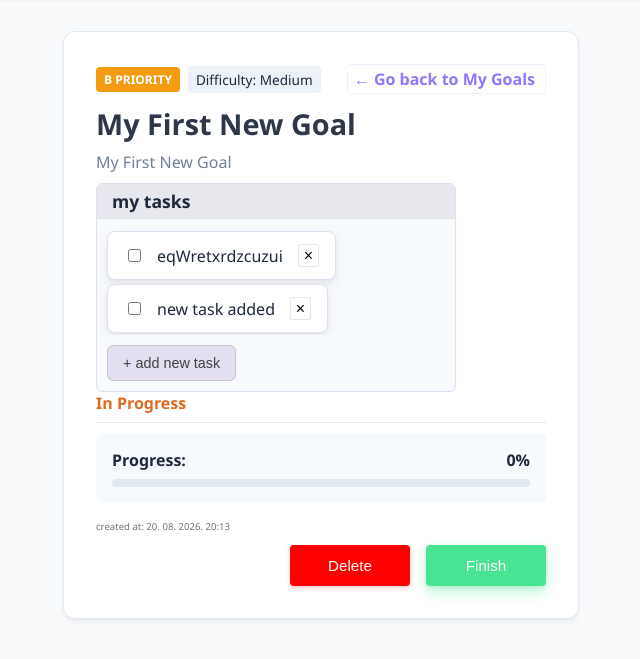
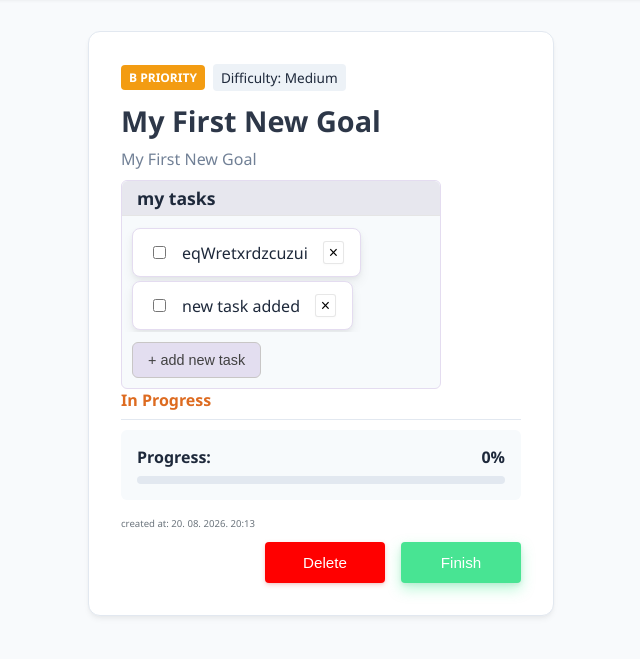
Before and after one commit to ian-developer/flask-focus-app, a Flask app: page /goals/1 in a window 1280 px wide. Shown: the part 65-724 px from the top of the page, without its empty margins (319-959 px from the left). Run offline with Flask 3, Linux system fonts and the light colour scheme.

Commit message:
daily entry

```diff
--- a/app/static/style.css
+++ b/app/static/style.css
@@ -213,7 +213,7 @@ body {
 
 
 #goal_card {
-    min-width: 450px;
+    min-width: 400px;
     width: 100%;
     overflow: hidden;
     background: var(--card-bg);
@@ -311,17 +311,18 @@ input:focus, select:focus, textarea:focus {
 
 .go-back-link {
     user-select: none;
-    background-color: var(--card-bg);
+    background-color: transparent;
     border: 1px solid rgb(242, 239, 255);
     border-radius: 4px;
     transition: 0.2s ease;
 }
 
-.go-back-link:hover {
-    background-color: rgb(248, 246, 255);
-    transform: translateX(-2px);
-    border: 1px solid var(--primary);
-    box-shadow: 0 4px 6px -1px rgba(0, 0, 0, 0.05), 0 2px 4px -1px rgba(0, 0, 0, 0.03);
+.go-back-link a {
+    color: var(--primary);
+}
+
+.go-back-link a:hover {
+    color: var(--primary-hover);
 }
 
 .task-management-box {
--- a/app/templates/goals.html
+++ b/app/templates/goals.html
@@ -4,7 +4,7 @@
 
 {% block content %}
 
-<div class="container goal-container">
+<div class="goal-container">
 
     <!-- ADD NEW GOAL FORM -->
     <div id="form_container" class="hidden">
--- a/app/templates/view_goal.html
+++ b/app/templates/view_goal.html
@@ -5,20 +5,25 @@
 
 <div class="container">
 
-    <!-- Kartica pojedinačnog cilja -->
+    <!-- Kartica pojedinačnog cilja
+     <div style="margin-bottom: 20px;">
+        <span style="display: inline; border-radius: 3px; padding: 3px; justify-content: flex-start;" class="go-back-link">
+                <a href="{{ url_for('main.show_goals') }}"
+                    style="text-decoration: none; font-weight: 600; font-size: 1rem; padding-left: 3px; padding-right: 7px;">
+                        ← Go back to My Goals
+                </a>
+        </span>
+    </div>-->
+
     <div id="goal_card">
 
         <!-- Prioritet i Težina -->
+
         <div style="display: flex; gap: 0.5rem; align-items: center;">
-            <span class="badge badge-{{ goal.priority }} ">{{ goal.priority | upper }} priority</span>
+
+            <span class="badge badge-{{ goal.priority }} " style="justify-content: flex-end;">{{ goal.priority | upper }} priority</span>
             <span style="background: #edf2f7; padding: 0.25rem 0.5rem; border-radius: 4px; font-size: 0.85rem; font-weight: 500;">
                 Difficulty: {{ goal.difficulty }}
-            </span>
-            <span style="display: inline; margin-left: auto; border-radius: 3px; padding: 3px;" class="go-back-link">
-                <a href="{{ url_for('main.show_goals') }}"
-                    style="text-decoration: none; color: rgb(147, 117, 255); font-weight: 600; font-size: 1rem; padding-left: 3px; padding-right: 7px;">
-                        ← Go back to My Goals
-                </a>
             </span>
         </div>
 
```
